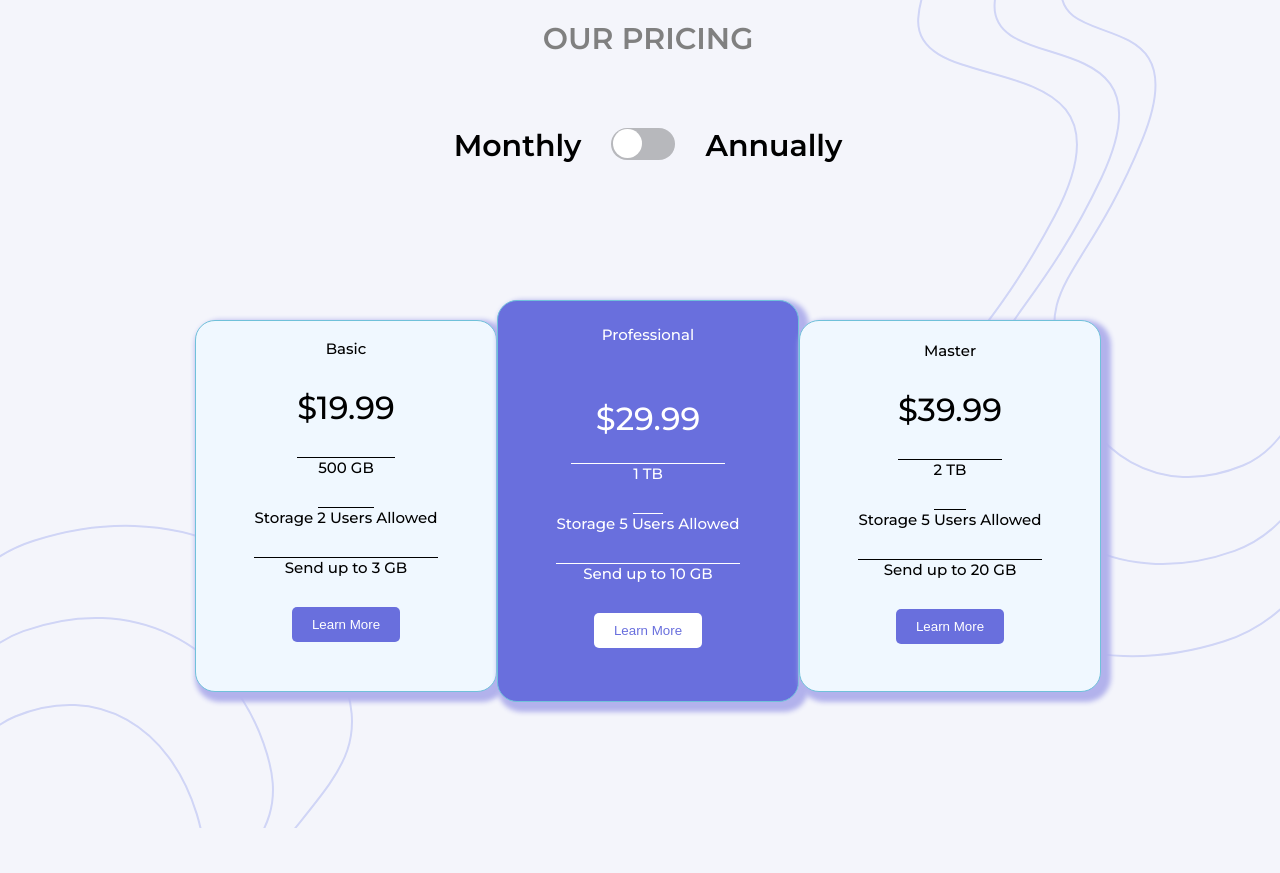
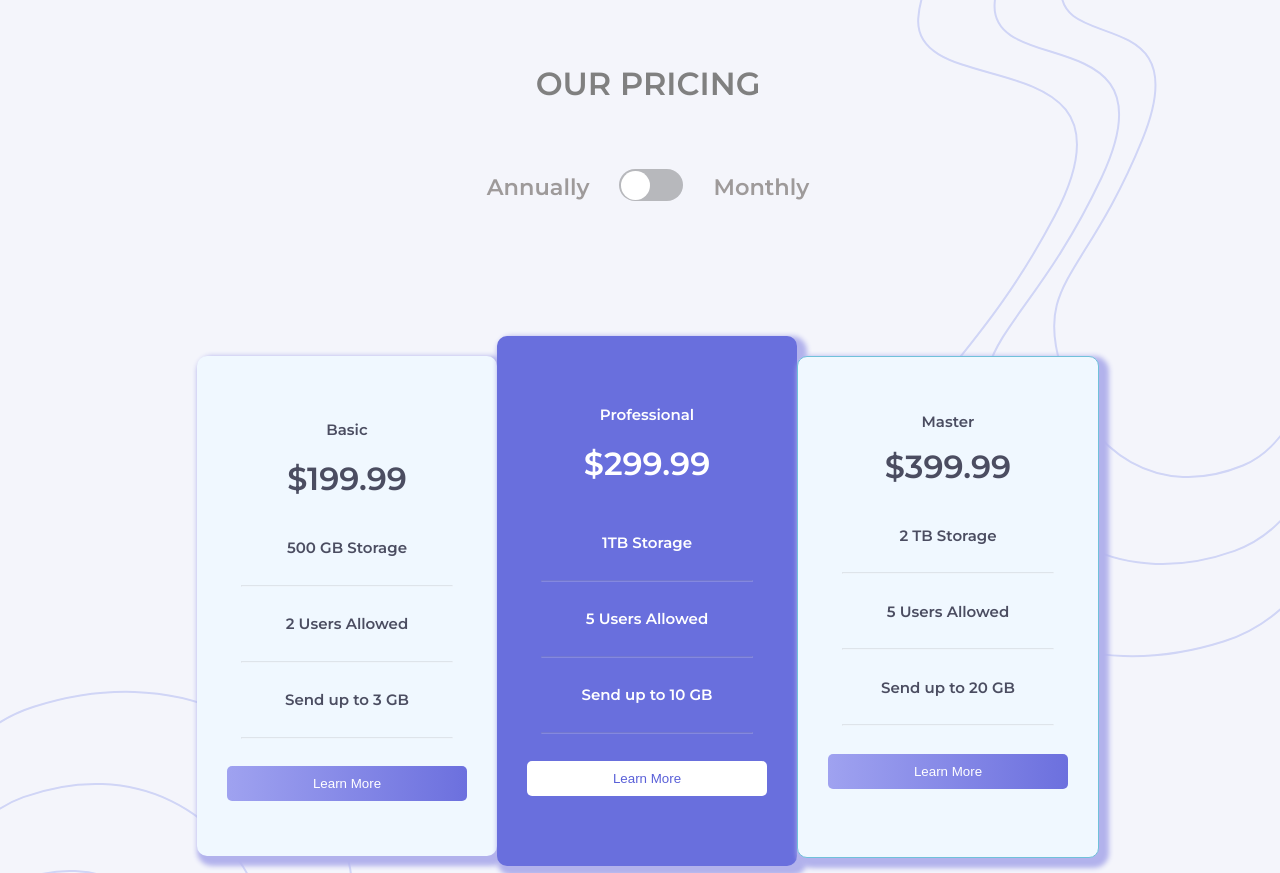
Before and after one commit to Aryan9bisht/pricing-project-updated, a plain HTML site: page index.html in a window 1280 px wide. Shown: the top 873 px of the page. Drawn offline with Linux system fonts and the light colour scheme.

Commit message:
changes made

```diff
--- a/index.html
+++ b/index.html
@@ -17,49 +17,53 @@
   </style>
 </head>
 <body>
+  <div class="box">
   <div class="head-div">
     <div class="heading">
       <h1 class="heading-main">OUR PRICING</h1>
     </div>
     <div class="forSwitch">
       <div class="plans">
-        <h1>Monthly</h1>
+        <h2>Annually</h2>
       </div>
       <div>
         <input type="checkbox" name="checkbox" id="toggle" />
         <label for="toggle" class="switch"></label>
       </div>
       <div class="plans">
-        <h1>Annually</h1>
+        <h2>Monthly</h2>
       </div>
     </div>
     <div class="pricing">
       <div class="first">
         <div class="Basic">Basic</div>
-        <div class="prices" style="padding-bottom:30px; border-bottom: 1px solid black;">&dollar;<span id="upPrice">19.99</span></div>
-        <div class="spaces" style="padding-bottom:30px; border-bottom: 1px solid black;">500 GB</div>
-        <div class="conditions" style="padding-bottom:30px; border-bottom: 0.5px solid black;">Storage 2 Users Allowed</div>
-        <div class="datalimit" style="padding-bottom:30px;">Send up to 3 GB</div>
-        <div class="learn" style="padding-bottom:30px;"><button class="button-learn">Learn More</button></div>
+        <div class="prices" style="padding:20px; ">&dollar;<span id="upPrice"><strong>199.99</strong></span></div>
+        <div class="spaces" style="padding:20px; ">500 GB Storage</div><hr>
+        <div class="conditions" style="padding:20px; "> 2 Users Allowed</div><hr>
+        <div class="datalimit" style="padding:20px;">Send up to 3 GB</div><hr>
+        <div class="learn" style="padding:20px;"><button class="button-learn">Learn More</button></div>
       </div>
       <div class="second">
-        <div class="Professional" style="padding-bottom:30px;">Professional</div>
-        <div class="Proffesional-prices">&dollar;<span id="price2">29.99</span></div>
-        <div class="spaces" style="padding-bottom:30px; border-bottom: 1px solid white;">1 TB</div>
-        <div class="conditions" style="padding-bottom:30px; border-bottom: 1px solid white;">Storage 5 Users Allowed</div>
-        <div class="datalimit" style="padding-bottom:30px;">Send up to 10 GB</div>
-        <div class="learn" style="padding-bottom:30px;"><button class="main-button">Learn More</button></div>
+        <div class="Professional" style="padding:20px;">Professional </div>
+
+        <div class="Proffesional-prices">&dollar;<span id="price2"><strong>299.99</strong></span></div>
+
+        <div class="spaces" style="padding:20px; ">1TB Storage</div><hr>
+        <div class="conditions" style="padding:20px;"> 5 Users Allowed</div><hr>
+        <div class="datalimit" style="padding:20px;">Send up to 10 GB</div><hr>
+        <div class="learn" style="padding:20px;"><button class="main-button">Learn More</button></div>
       </div>
       <div class="third">
         <div class="Master">Master</div>
-        <div class="prices" style="padding-bottom:30px; border-bottom: 1px solid black;">&dollar;<span id="price3">39.99</span></div>
-        <div class="spaces" style="padding-bottom:30px; border-bottom: 1px solid black;">2 TB</div>
-        <div class="conditions" style="padding-bottom:30px; border-bottom: 1px solid black;">Storage 5 Users Allowed</div>
-        <div class="datalimit" style="padding-bottom:30px;">Send up to 20 GB</div>
-        <div class="learn" style="padding-bottom:30px;"><button class="button-learn">Learn More</button></div>
+        <div class="prices" style="padding:20px;  margin-top: -4PX;">&dollar;<span id="price3"><strong>399.99</strong></span></div>
+        <div class="spaces" style="padding:20px; ">2 TB Storage</div><hr>
+        <div class="conditions" style="padding:20px; "> 5 Users Allowed</div><hr>
+        <div class="datalimit" style="padding:20px;">Send up to 20 GB</div><hr>
+        <div class="learn" style="padding:20px;"><button class="button-learn">Learn More</button></div>
       </div>
     </div>
   </div>
+</div>
   <script>
     let checkedBox = document.getElementById("toggle");
     var priceElement = document.getElementById("upPrice");
@@ -67,7 +71,7 @@
     var priceElement3 = document.getElementById("price3");
     var checkbox = document.getElementById("toggle");
     checkbox.addEventListener("change", function () {
-      if (checkbox.checked) {
+      if (!checkbox.checked) {
         priceElement.textContent = "199.99";
         priceElement2.textContent = "299.99";
         priceElement3.textContent = "399.99";
--- a/style.css
+++ b/style.css
@@ -1,7 +1,7 @@
 @import url("https://fonts.googleapis.com/css2?family=Montserrat:ital,wght@0,500;0,600;1,400&display=swap");
 
 body {
-    height: 100vh;
+
     width: 100vw;
     background-image: url("./images/bg-top.svg"), url("./images/bg-bottom.svg");
     background-position: top right, bottom left;
@@ -9,15 +9,18 @@ body {
     background-color: rgb(244 245 251);
     font-size: 15px;
     font-family: Montserrat;
+    font-weight: 700;
 }
 
 .heading-main {
     text-align: center;
     color: gray;
+    font-size: xx-large;
 }
 
 .plans {
     padding: 30px;
+    color: rgb(158, 154, 154);
 }
 
 .forSwitch {
@@ -80,7 +83,9 @@ input[type="checkbox"]:checked+.switch {
 input[type="checkbox"] {
     display: none;
 }
-
+.box{
+    margin-top: 5%;
+}
 .pricing {
    margin-top: -5%;;
     height: 100vh;
@@ -90,41 +95,50 @@ input[type="checkbox"] {
     justify-content: center;
     align-content: center;
     text-align: center;
+    font-size: 15px;
+    font-family: Montserrat;
+    font-weight: 700;
 
 }
 
 .first {
     margin-top: 170px;
-    height: 370px;
+    height: 500px;
     width: 300px;
     background-color: aliceblue;
     display: flex;
     align-items: center;
     justify-content: center;
     flex-direction: column;
-    border: 1px solid rgb(112, 193, 218);
-    border-radius: 20px;
+    border-radius: 10px;
     box-shadow: 5px 5px 5px 5px rgb(178, 178, 236);
+    font-size: 15px;
+    font-family: Montserrat;
+    font-weight: 700;
+    color:rgb(75,77,97);
 }
 
 .second {
     margin-top: 150px;
-    height: 400px;
+    height: 530px;
     width: 300px;
     display: flex;
     flex-direction: column;
     justify-content: center;
     align-items: center;
     background-color: hsl(237, 63%, 64%);
-    border: 1px solid rgb(112, 193, 218);
     color: white;
-    border-radius: 20px;
+    border-radius: 10px;
     box-shadow: 5px 5px 5px 5px rgb(178, 178, 236);
 }
-
+.second hr{
+ opacity: 0.2;
+    color:white;
+}
 .third {
+    color:rgb(75,77,97);
     margin-top: 170px;
-    height: 370px;
+    height: 500px;
     width: 300px;
     display: flex;
     background-color: aliceblue;
@@ -133,49 +147,74 @@ input[type="checkbox"] {
     align-items: center;
     text-align: center;
     border: 1px solid rgb(112, 193, 218);
-    border-radius: 20px;
+    border-radius: 10px;
     box-shadow: 5px 5px 5px 5px rgb(178, 178, 236);
 }
 
 .Basic {
-    margin-top: -32px;
-    padding: 30px;
+    margin-top: 30px;
+
 }
 
 .Master {
-    margin-top: 20px;
-    text-align: center;
-    padding-bottom: 30px;
+    margin-top: 55px;
+
 }
 
 .prices {
     font-size: xx-large;
-    border-bottom: 1px solid black;
+
+
 }
-
+hr{
+    opacity: 0.2;
+    width: 70%;
+    color: #7070be;
+}
 .Proffesional-prices {
     font-size: xx-large;
-    padding: 25px;
-    border-bottom: 1px solid white;
+   padding-bottom: 30px;
+   color: white;
+
 }
-
 .button-learn {
-    background-color: hsl(237, 63%, 64%);
+    background: linear-gradient(to right, rgb(159, 162, 240), rgb(108, 112, 222));
     color: white;
     padding: 10px 20px;
     border: none;
     border-radius: 5px;
     cursor: pointer;
+    width: 240px;
+    transition: background-color 0.3s, color 0.3s; /* Transition for smooth effect */
+}
+
+.button-learn:hover {
+
+
+ border: 1px solid hsl(237, 63%, 64%);
+ border-radius: 5px ;
+    width: 270px;
 }
 
 .main-button {
-    background-color: white;
-    color: hsl(237, 63%, 64%);
+    color:  hsl(237, 62%, 60%);
+   background-color: white;
     padding: 10px 20px;
     border: none;
     border-radius: 5px;
     cursor: pointer;
+    width: 240px;
+    transition: background-color 0.3s, color 0.3s; /* Transition for smooth effect */
 }
+
+.main-button:hover {
+    background-color:  hsl(237, 63%, 84%);
+    color: white;
+    width: 270px;
+    border: 1px solid white;
+    border-radius: 5px;
+}
+
 
 .toggleSwitch {
     text-align: center;
@@ -188,6 +227,12 @@ input[type="checkbox"] {
 }
 
 @media (max-width: 475px) {
+    body{
+        width: auto;
+    }
+    .box{
+        margin-top: 50px;
+    }
     .pricing {
         flex-direction: column;
         height: auto;
@@ -204,14 +249,14 @@ input[type="checkbox"] {
     .second,
     .third {
         margin-top: 20px;
-
+        margin-left: 5px;
         height: auto;
         width: auto;
         justify-content: center;
     }
 
     .Basic {
-        margin-top: 1px;
+        margin-top: 40px;
     }
 
     .Master {
```
